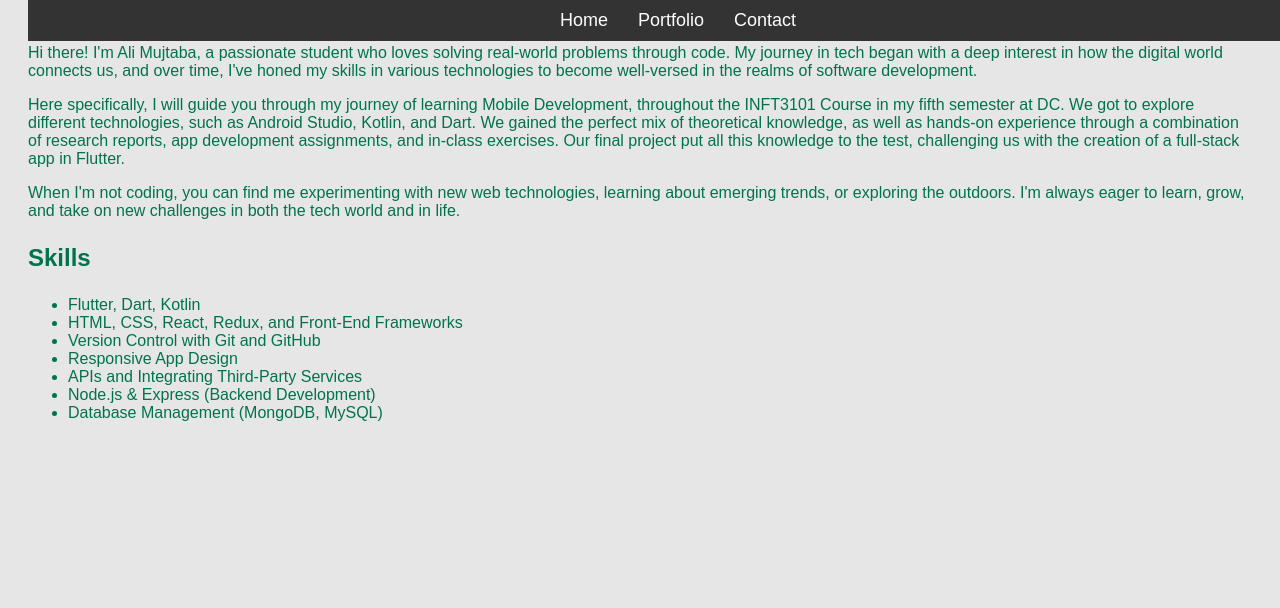
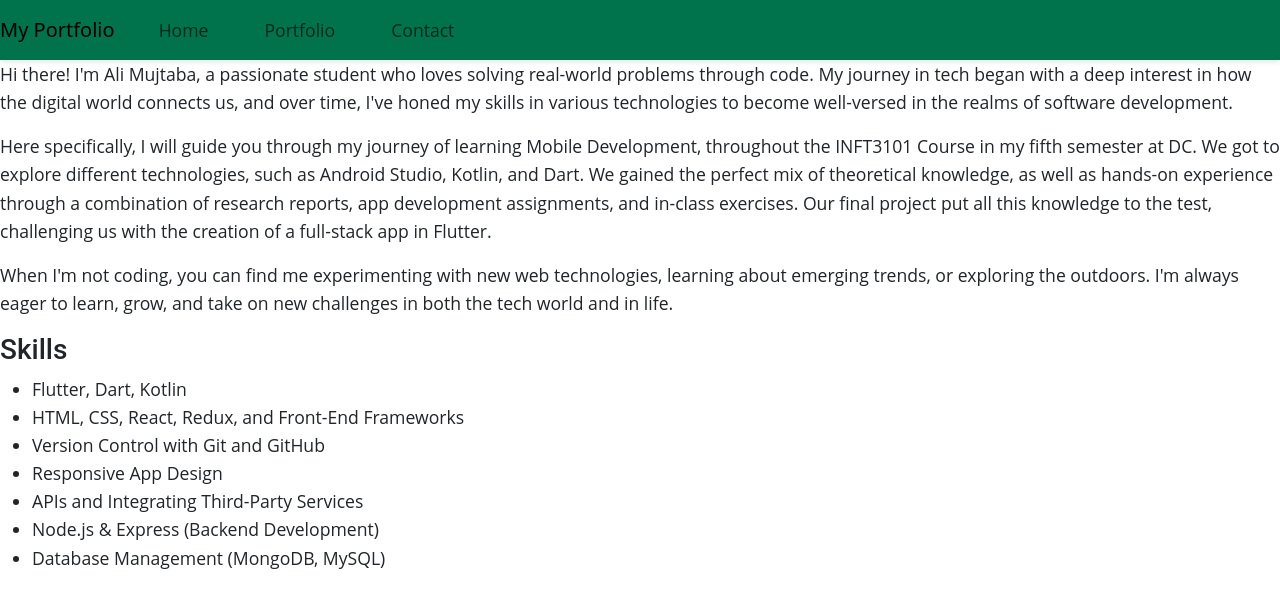
Before and after one commit to alimujtaba02/INFT3101-Lab6, a React (Create React App) app: page / in a window 1280 px wide. Shown: the top 608 px of the page. Built offline with nearby package versions, Linux system fonts and the light colour scheme.

Commit message:
added bootstrap components and formatting.

```diff
--- a/package.json
+++ b/package.json
@@ -10,6 +10,7 @@
     "deploy": "gh-pages -d build"
   },
   "dependencies": {
+    "bootstrap": "^5.3.3",
     "gh-pages": "^3.2.3",
     "react": "^18.0.0",
     "react-dom": "^18.0.0",
--- a/src/App.css
+++ b/src/App.css
@@ -4,76 +4,100 @@
   --durham-gray: #e6e6e6;
   --white: #ffffff;
 }
+
+/* Add Google Fonts */
+@import url('https://fonts.googleapis.com/css2?family=Roboto:wght@400;500&family=Open+Sans:wght@400;600&display=swap');
+
+body {
+  font-family: 'Open Sans', sans-serif;
+  background-color: var(--durham-gray);
+  color: var(--durham-green);
+  padding-top: 60px; /* to avoid navbar overlap */
+}
+
+h1, h2, h3 {
+  font-family: 'Roboto', sans-serif;
+  font-weight: 500;
+}
+
+h1 {
+  font-size: 3rem;
+  color: var(--durham-green);
+}
+
+h2 {
+  font-size: 2.5rem;
+  color: var(--durham-light-green);
+}
+
+h3 {
+  font-size: 1.75rem;
+  color: var(--durham-green);
+}
+
+p, ul, li {
+  font-family: 'Open Sans', sans-serif;
+  font-size: 1.1rem;
+  line-height: 1.6;
+}
+
 /* Navbar styling */
 nav {
-  background-color: #333;
-  padding: 10px;
+  background-color: var(--durham-green);
+  padding: 15px 0;
   position: fixed;
   top: 0;
   width: 100%;
   z-index: 1000;
+  box-shadow: 0 2px 5px rgba(0, 0, 0, 0.1);
 }
 
 nav ul {
   list-style-type: none;
   display: flex;
   justify-content: center;
+  padding: 0;
   margin: 0;
-  padding: 0;
 }
 
 nav li {
-  margin: 0 15px;
+  margin: 0 20px;
 }
 
 nav a {
-  color: white;
+  color: var(--white);
   text-decoration: none;
-  font-size: 18px;
+  font-size: 1.1rem;
+  font-weight: 500;
+  transition: background-color 0.3s;
 }
 
 nav a:hover {
-  text-decoration: underline;
-}
-  body {
-    font-family: Arial, sans-serif;
-    padding: 20px;
-    background-color: var(--durham-gray);
-    color: var(--durham-green);
-  }
-
-  h1 {
-    font-size: 2.5rem;
-    color: var(--durham-green);
-    font-weight: bold;
-  }
-
-  h2 {
-    font-size: 2rem;
-    color: var(--durham-light-green);
-  }
-
-  h3 {
-    font-size: 1.5rem;
-    color: var(--durham-green);
+  background-color: var(--durham-light-green);
+  border-radius: 4px;
+  padding: 5px 10px;
 }
 
 .contact-form input,
 .contact-form textarea {
   width: 100%;
-    padding: 10px;
-    margin: 10px 0;
+  padding: 12px;
+  margin: 12px 0;
   border: 1px solid var(--durham-light-green);
-    border-radius: 4px;
+  border-radius: 8px;
+  font-size: 1rem;
 }
 
 .contact-form button {
-    padding: 10px 20px;
+  padding: 12px 24px;
   background-color: var(--durham-green);
   color: var(--white);
   border: none;
-    border-radius: 4px;
+  border-radius: 6px;
   cursor: pointer;
+  font-size: 1.1rem;
+  font-weight: 600;
+  transition: background-color 0.3s;
 }
 
 .contact-form button:hover {
@@ -82,46 +106,23 @@ nav a:hover {
 
 .project-card {
   border: 1px solid var(--durham-light-green);
-    padding: 10px;
-    margin: 10px;
+  padding: 20px;
+  margin: 15px;
   background-color: var(--white);
-    box-shadow: 0 4px 6px rgba(0, 0, 0, 0.1);
-    border-radius: 6px;
+  box-shadow: 0 6px 12px rgba(0, 0, 0, 0.1);
+  border-radius: 8px;
+  transition: transform 0.3s;
 }
 
-  .navbar {
-    background-color: var(--durham-green);
-    padding: 10px;
-    display: flex;
-    justify-content: space-between;
-    align-items: center;
-  }
-
-  .navbar a {
-    color: var(--white);
-    text-decoration: none;
-    padding: 5px 10px;
-  }
-
-  .navbar a:hover {
-    background-color: var(--durham-light-green);
-    border-radius: 4px;
+.project-card:hover {
+  transform: translateY(-5px);
 }
 
 footer {
   text-align: center;
-    padding: 10px;
+  padding: 20px;
   background-color: var(--durham-green);
   color: var(--white);
-    margin-top: 20px;
+  font-size: 1.1rem;
+  margin-top: 30px;
 }
-
-  .name-heading {
-    font-size: 3rem;
-    color: var(--durham-green);
-  }
-
-  .bio-text {
-    font-size: 1.2rem;
-    color: var(--durham-light-green);
-  }
--- a/src/App.js
+++ b/src/App.js
@@ -1,6 +1,8 @@
 import React from "react";
 import { BrowserRouter as Router, Route, Switch, Link } from 'react-router-dom'
 import "./App.css";
+import 'bootstrap/dist/css/bootstrap.min.css'
+import { Accordion, Card, Button } from 'react-bootstrap'
 
 // Contact Form component
 const ContactForm = () => {
@@ -127,13 +129,18 @@ const PortfolioSection = () => {
     },
   ];
 
+
   return (
     <div className="portfolio">
       <h2>My Portfolio</h2>
       {portfolioData.map((section, index) => (
-        <div key={index} className="portfolio-section">
-          <h3>{section.title}</h3>
-          <div className="portfolio-items">
+        <Accordion key={index}>
+          <Card>
+            <Accordion.Toggle as={Button} variant="link" eventKey="0">
+              {section.title}
+            </Accordion.Toggle>
+            <Accordion.Collapse eventKey="0">
+              <Card.Body>
                 {section.items.map((item, idx) => (
                   <div key={idx} className="portfolio-card">
                     <h4>{item.title}</h4>
@@ -141,32 +148,42 @@ const PortfolioSection = () => {
                     <div className="details">{item.details}</div>
                   </div>
                 ))}
-          </div>
-        </div>
+              </Card.Body>
+            </Accordion.Collapse>
+          </Card>
+        </Accordion>
       ))}
     </div>
   );
 };
 
-// Main App component
+
 // Main App component
 function App() {
   return (
     <Router>
       <div className="App">
-        <nav>
-          <ul>
-            <li>
-              <Link to="/">Home</Link>
+        {/* Navbar using Bootstrap */}
+        <nav className="navbar navbar-expand-lg fixed-top" syle="background-color: #00734d">
+          <a className="navbar-brand" href="/">My Portfolio</a>
+          <button className="navbar-toggler" type="button" data-bs-toggle="collapse" data-bs-target="#navbarNav" aria-controls="navbarNav" aria-expanded="false" aria-label="Toggle navigation">
+            <span className="navbar-toggler-icon"></span>
+          </button>
+          <div className="collapse navbar-collapse" id="navbarNav">
+            <ul className="navbar-nav">
+              <li className="nav-item">
+                <Link to="/" className="nav-link">Home</Link>
               </li>
-            <li>
-              <Link to="/portfolio">Portfolio</Link>
+              <li className="nav-item">
+                <Link to="/portfolio" className="nav-link">Portfolio</Link>
               </li>
-            <li>
-              <Link to="/contact">Contact</Link>
+              <li className="nav-item">
+                <Link to="/contact" className="nav-link">Contact</Link>
               </li>
             </ul>
+          </div>
         </nav>
+
         <Switch>
           <Route exact path="/" component={HomePage} />
           <Route path="/portfolio" component={PortfolioSection} />
```
Also changed, not shown: 1 other file (tests, documents, lock files or other folders). Lines whose indentation alone changed are shown as unchanged.
